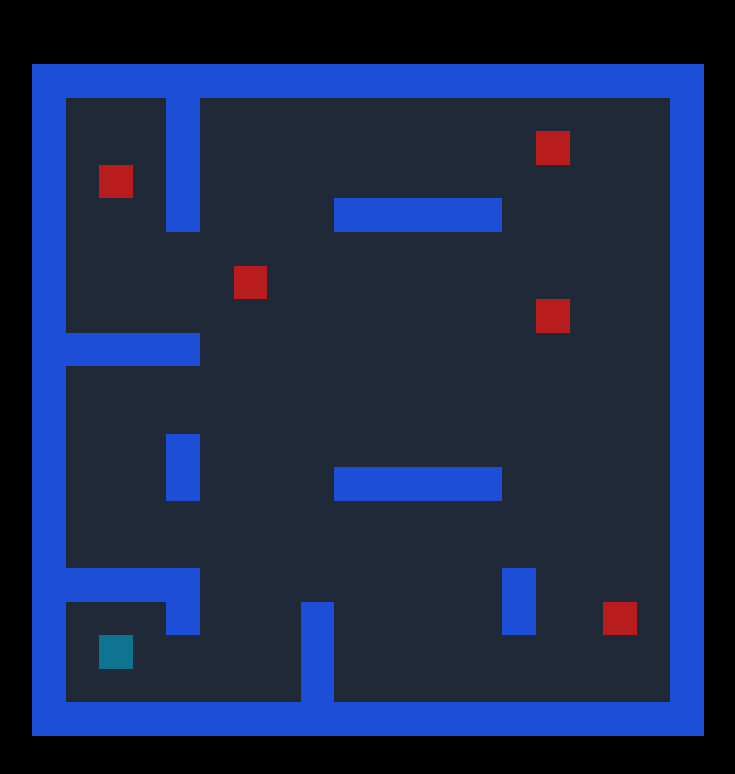
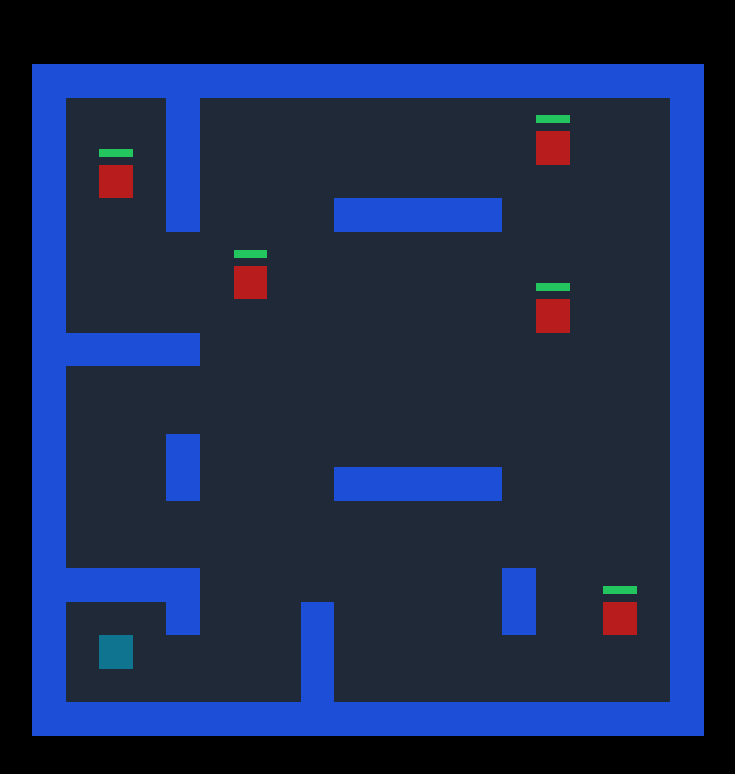
Before and after one commit to bryanjenningz/mandarin-maze-game, an Astro site: page / in a window 1280 px wide. Shown: the whole page, without its empty margins (272-1007 px from the left). Built offline with nearby package versions, Linux system fonts and the light colour scheme; Astro itself is replaced by a stand-in of ours.

Commit message:
Show monster health

```diff
--- a/src/components/Game.tsx
+++ b/src/components/Game.tsx
@@ -62,7 +62,16 @@ export const Game = (): JSX.Element => {
                 width: `${(BLOCK_SIZE / SCREEN_SIZE) * 100}%`,
                 height: `${(BLOCK_SIZE / SCREEN_SIZE) * 100}%`,
               }}
-            ></div>
+            >
+              {monster.health > 0 && (
+                <div className="absolute -top-4 left-0 right-0 h-2 bg-red-700">
+                  <div
+                    className="absolute top-0 left-0 bottom-0 bg-green-500"
+                    style={{ width: `${monster.health}%` }}
+                  ></div>
+                </div>
+              )}
+            </div>
           );
         })}
 
```
